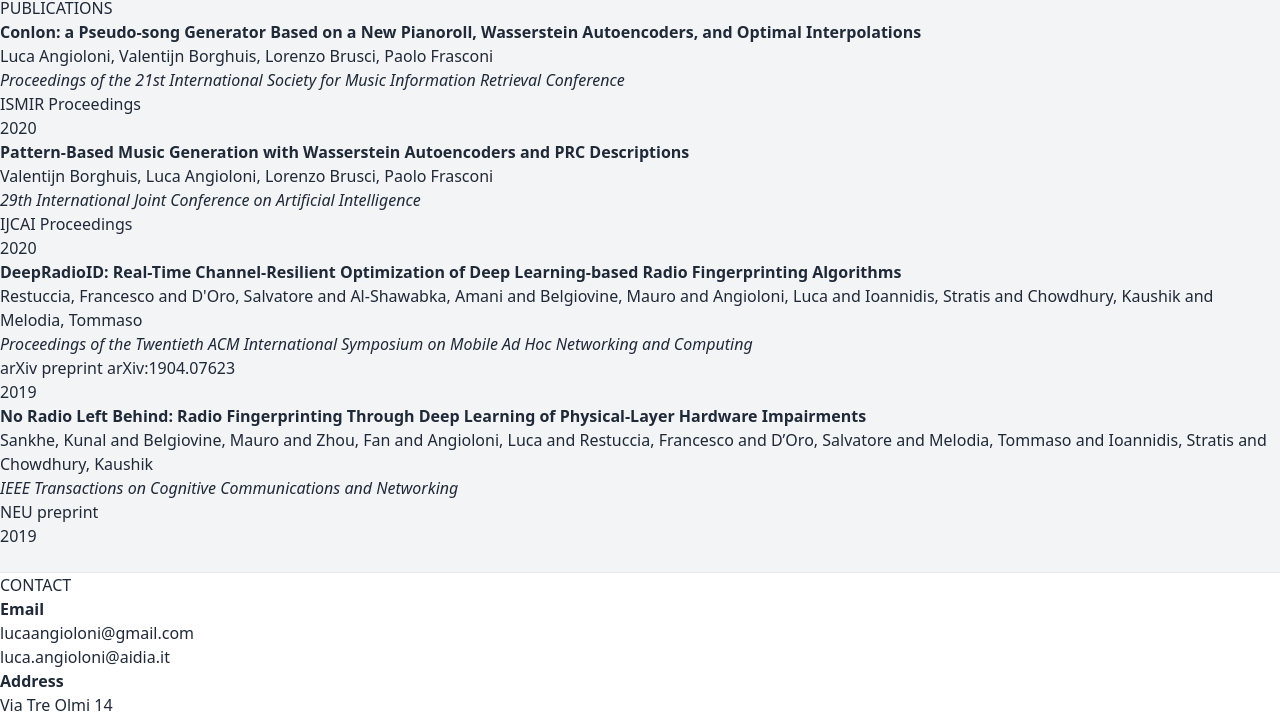
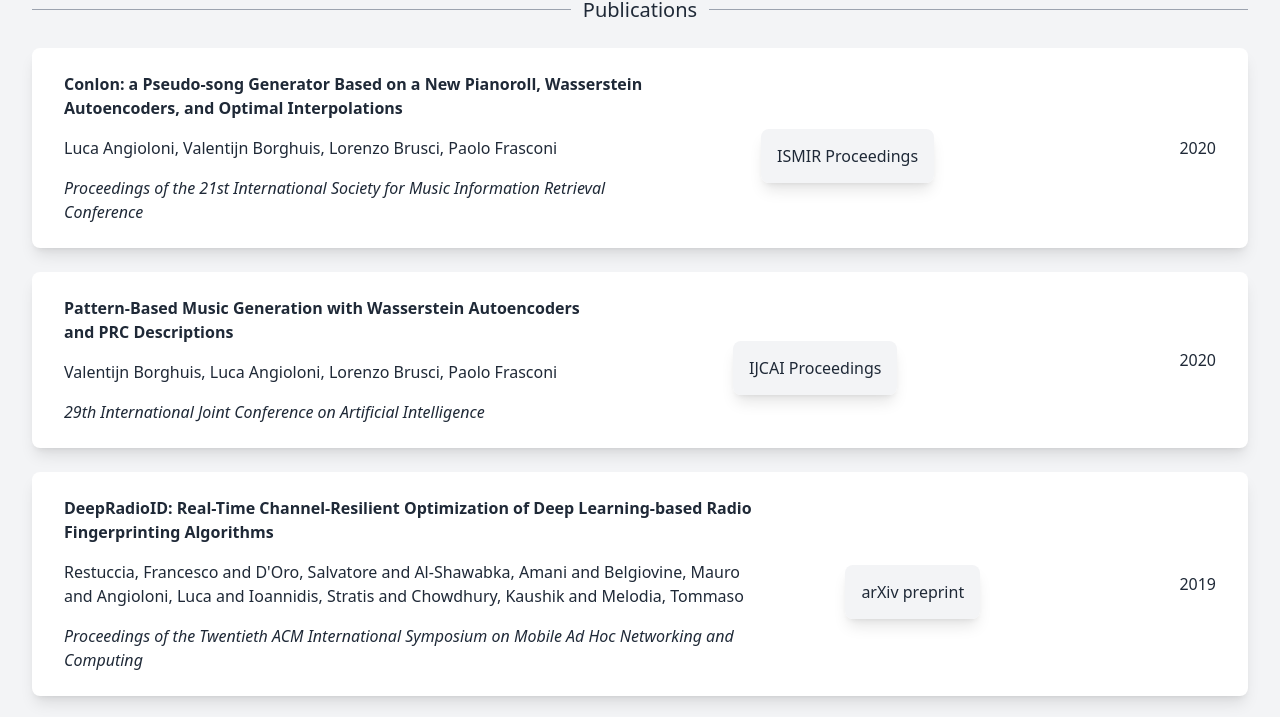
Before and after one commit to LucaAngioloni/lucaangioloni.github.io, a website: page index.html in a window 1280 px wide. Shown: the part 2626-3343 px from the top of the page. Drawn offline with nearby package versions, Linux system fonts and the light colour scheme; files that its build step writes are made by us from their sources.

Commit message:
added cards for publications

```diff
--- a/index.html
+++ b/index.html
@@ -368,7 +368,7 @@
             </p>
           </div>
           <div class="self-center mx-8 my-6 w-80">
-            <p class="text-right">
+            <p class="text-center md:text-right">
               <sm
                 >Oct 2021 - Now <br />
                 Florence, Italy
@@ -401,7 +401,7 @@
             </p>
           </div>
           <div class="self-center mx-8 my-6 w-80">
-            <p class="text-right">
+            <p class="text-center md:text-right">
               <sm>From Nov 2019</sm><br />
               <imp><sm>Florence, Italy</sm></imp>
             </p>
@@ -426,7 +426,7 @@
             </p>
           </div>
           <div class="self-center mx-8 my-6 w-80">
-            <p class="text-right">
+            <p class="text-center md:text-right">
               <sm>Apr 2019</sm><br />
               <imp><sm>Florence, Italy</sm></imp>
             </p>
@@ -448,7 +448,7 @@
             </p>
           </div>
           <div class="self-center mx-8 my-6 w-80">
-            <p class="text-right">
+            <p class="text-center md:text-right">
               <sm>Nov 2016</sm><br />
               <imp><sm>Florence, Italy</sm></imp>
             </p>
@@ -495,7 +495,7 @@
             </p>
           </div>
           <div class="self-center mx-8 my-6 w-80">
-            <p class="text-right">
+            <p class="text-center md:text-right">
               <sm
                 >May&nbsp2019&nbsp-&nbspOct&nbsp2019<br />
                 Florence, Italy</sm
@@ -524,7 +524,7 @@
             </p>
           </div>
           <div class="self-center mx-8 my-6 w-80">
-            <p class="text-right">
+            <p class="text-center md:text-right">
               <sm
                 >Sep&nbsp2018&nbsp-&nbspJan&nbsp2019<br />
                 Boston, MA, USA</sm
@@ -549,7 +549,7 @@
             </p>
           </div>
           <div class="self-center mx-8 my-6 w-80">
-            <p class="text-right">
+            <p class="text-center md:text-right">
               <sm
                 >Jul&nbsp2017&nbsp-&nbspMar&nbsp2018<br />
                 Florence, Italy</sm
@@ -561,26 +561,33 @@
     </section>
 
     <!-- PUBLICATIONS SECTION -->
-    <section id="publications" name="publications"></section>
-    <div class="container desc">
-      <div class="row padded">
-        <div class="col-lg-2">
-          <h5 class="centered">PUBLICATIONS</h5>
+    <section id="publications" name="publications" class="my-8">
+      <div class="max-w-7xl mx-auto px-4 sm:px-6 lg:px-8">
+        <div class="relative">
+          <div class="absolute inset-0 flex items-center" aria-hidden="true">
+            <div class="w-full border-t border-gray-400"></div>
           </div>
-        <div class="col-lg-8 center-text">
-          <p class="tight">
-            <strong style="font-weight: 600"
+          <div class="relative flex justify-center">
+            <span class="px-3 text-xl font-medium bg-gray-100 dark:bg-gray-700">
+              Publications
+            </span>
+          </div>
+        </div>
+        <div class="card">
+          <div class="self-center mx-8 my-6">
+            <p>
+              <strong class="font-bold"
                 >Conlon: a Pseudo-song Generator Based on a New Pianoroll,
                 Wasserstein Autoencoders, and Optimal Interpolations</strong
-            ><br />
+              >
             </p>
-          <p>
+            <p class="mt-4">
               <more
                 >Luca Angioloni, Valentijn Borghuis, Lorenzo Brusci, Paolo
                 Frasconi</more
               >
             </p>
-          <p>
+            <p class="mt-4">
               <more
                 ><i
                   >Proceedings of the 21st International Society for Music
@@ -588,36 +595,37 @@
                 ></more
               >
             </p>
-          <p>
-            <more
-              ><a href="https://program.ismir2020.net/poster_6-14.html"
+          </div>
+          <div class="self-center mx-8 my-6 w-80">
+            <p class="mt-4 text-center md:text-right">
+              <a
+                href="https://program.ismir2020.net/poster_6-14.html"
+                class="self-center mx-2 my-2 bg-gray-100 hover:bg-gray-200 dark:bg-gray-700 dark:hover:bg-gray-600 rounded-lg shadow-lg px-4 py-4"
                 >ISMIR Proceedings</a
-              ></more
               >
             </p>
           </div>
-        <div class="col-lg-2 center-text">
-          <p><sm>2020</sm></p>
+          <div class="self-center mx-8 my-6 w-80">
+            <p class="text-center md:text-right">
+              <sm>2020</sm>
+            </p>
           </div>
         </div>
-      <div class="row padded">
-        <div class="col-lg-2">
-          <h5 class="centered"></h5>
-        </div>
-        <div class="col-lg-8 center-text">
-          <p class="tight">
-            <strong style="font-weight: 600"
-              >Pattern-Based Music Generation with Wasserstein Autoencoders and
-              PRC Descriptions</strong
-            ><br />
+        <div class="card">
+          <div class="self-center mx-8 my-6">
+            <p>
+              <strong class="font-bold"
+                >Pattern-Based Music Generation with Wasserstein Autoencoders
+                and PRC Descriptions</strong
+              >
             </p>
-          <p>
+            <p class="mt-4">
               <more
                 >Valentijn Borghuis, Luca Angioloni, Lorenzo Brusci, Paolo
                 Frasconi</more
               >
             </p>
-          <p>
+            <p class="mt-4">
               <more
                 ><i
                   >29th International Joint Conference on Artificial
@@ -625,37 +633,38 @@
                 ></more
               >
             </p>
-          <p>
-            <more
-              ><a href="https://www.ijcai.org/Proceedings/2020/0751.pdf"
+          </div>
+          <div class="self-center mx-8 my-6 w-80">
+            <p class="mt-4 text-center md:text-right">
+              <a
+                href="https://www.ijcai.org/Proceedings/2020/0751.pdf"
+                class="self-center mx-2 my-2 bg-gray-100 hover:bg-gray-200 dark:bg-gray-700 dark:hover:bg-gray-600 rounded-lg shadow-lg px-4 py-4"
                 >IJCAI Proceedings</a
-              ></more
               >
             </p>
           </div>
-        <div class="col-lg-2 center-text">
-          <p><sm>2020</sm></p>
+          <div class="self-center mx-8 my-6 w-80">
+            <p class="text-center md:text-right">
+              <sm>2020</sm>
+            </p>
           </div>
         </div>
-      <div class="row padded">
-        <div class="col-lg-2">
-          <h5 class="centered"></h5>
-        </div>
-        <div class="col-lg-8 center-text">
-          <p class="tight">
-            <strong style="font-weight: 600"
+        <div class="card">
+          <div class="self-center mx-8 my-6">
+            <p>
+              <strong class="font-bold"
                 >DeepRadioID: Real-Time Channel-Resilient Optimization of Deep
                 Learning-based Radio Fingerprinting Algorithms</strong
-            ><br />
-          </p>
-          <p>
-            <more
-              >Restuccia, Francesco and D'Oro, Salvatore and Al-Shawabka, Amani
-              and Belgiovine, Mauro and Angioloni, Luca and Ioannidis, Stratis
-              and Chowdhury, Kaushik and Melodia, Tommaso</more
               >
             </p>
-          <p>
+            <p class="mt-4">
+              <more
+                >Restuccia, Francesco and D'Oro, Salvatore and Al-Shawabka,
+                Amani and Belgiovine, Mauro and Angioloni, Luca and Ioannidis,
+                Stratis and Chowdhury, Kaushik and Melodia, Tommaso</more
+              >
+            </p>
+            <p class="mt-4">
               <more
                 ><i
                   >Proceedings of the Twentieth ACM International Symposium on
@@ -663,59 +672,64 @@
                 ></more
               >
             </p>
+          </div>
+          <div class="self-center mx-8 my-6 w-80">
+            <p class="mt-4 text-center md:text-right">
+              <a
+                href="https://arxiv.org/abs/1904.07623"
+                class="self-center mx-2 my-2 bg-gray-100 hover:bg-gray-200 dark:bg-gray-700 dark:hover:bg-gray-600 rounded-lg shadow-lg px-4 py-4"
+                >arXiv preprint</a
+              >
+            </p>
+          </div>
+          <div class="self-center mx-8 my-6 w-80">
+            <p class="text-center md:text-right">
+              <sm>2019</sm>
+            </p>
+          </div>
+        </div>
+        <div class="card">
+          <div class="self-center mx-8 my-6">
             <p>
+              <strong class="font-bold"
+                >No Radio Left Behind: Radio Fingerprinting Through Deep
+                Learning of Physical-Layer Hardware Impairments</strong
+              >
+            </p>
+            <p class="mt-4">
               <more
-              ><a href="https://arxiv.org/abs/1904.07623"
-                >arXiv preprint arXiv:1904.07623</a
+                >Sankhe, Kunal and Belgiovine, Mauro and Zhou, Fan and
+                Angioloni, Luca and Restuccia, Francesco and D'Oro, Salvatore
+                and Melodia, Tommaso and Ioannidis, Stratis and Chowdhury,
+                Kaushik</more
+              >
+            </p>
+            <p class="mt-4">
+              <more
+                ><i
+                  >IEEE Transactions on Cognitive Communications and
+                  Networking</i
                 ></more
               >
             </p>
           </div>
-        <div class="col-lg-2 center-text">
-          <p><sm>2019</sm></p>
-        </div>
-      </div>
-      <div class="row padded">
-        <div class="col-lg-2">
-          <h5 class="centered"></h5>
-        </div>
-        <div class="col-lg-8 center-text">
-          <p class="tight">
-            <strong style="font-weight: 600"
-              >No Radio Left Behind: Radio Fingerprinting Through Deep Learning
-              of Physical-Layer Hardware Impairments</strong
-            ><br />
-          </p>
-          <p>
-            <more
-              >Sankhe, Kunal and Belgiovine, Mauro and Zhou, Fan and Angioloni,
-              Luca and Restuccia, Francesco and D’Oro, Salvatore and Melodia,
-              Tommaso and Ioannidis, Stratis and Chowdhury, Kaushik</more
-            >
-          </p>
-          <p>
-            <more
-              ><i
-                >IEEE Transactions on Cognitive Communications and Networking</i
-              ></more
-            >
-          </p>
-          <p>
-            <more
-              ><a
+          <div class="self-center mx-8 my-6 w-80">
+            <p class="mt-4 text-center md:text-right">
+              <a
                 href="https://ece.northeastern.edu/wineslab/papers/SankheIEEETCCN2019.pdf"
+                class="self-center mx-2 my-2 bg-gray-100 hover:bg-gray-200 dark:bg-gray-700 dark:hover:bg-gray-600 rounded-lg shadow-lg px-4 py-4"
                 >NEU preprint</a
-              ></more
               >
             </p>
           </div>
-        <div class="col-lg-2 center-text">
-          <p><sm>2019</sm></p>
+          <div class="self-center mx-8 my-6 w-80">
+            <p class="text-center md:text-right">
+              <sm>2019</sm>
+            </p>
           </div>
         </div>
-      <br />
-      <hr />
       </div>
+    </section>
 
     <!-- EXPERIENCE SECTION -->
     <!-- <section id="experience" name="experience"></section>
```
Lines whose indentation alone changed are shown as unchanged.
